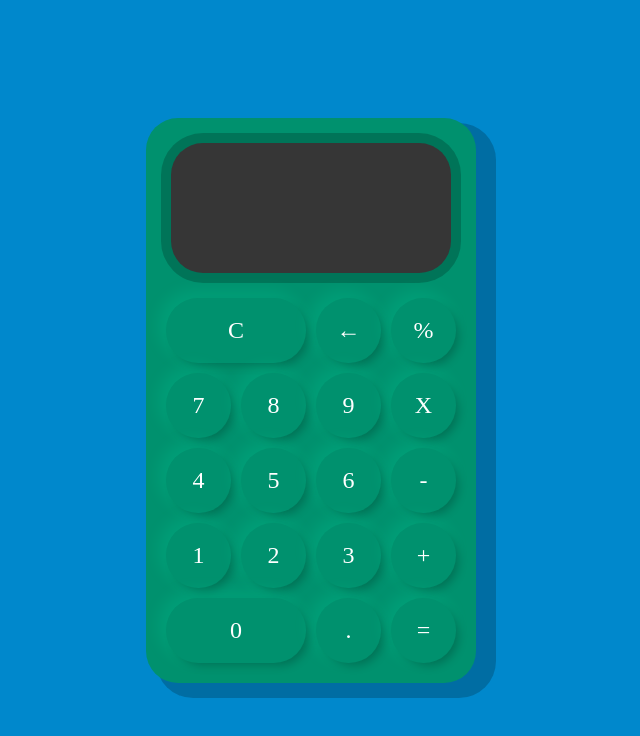
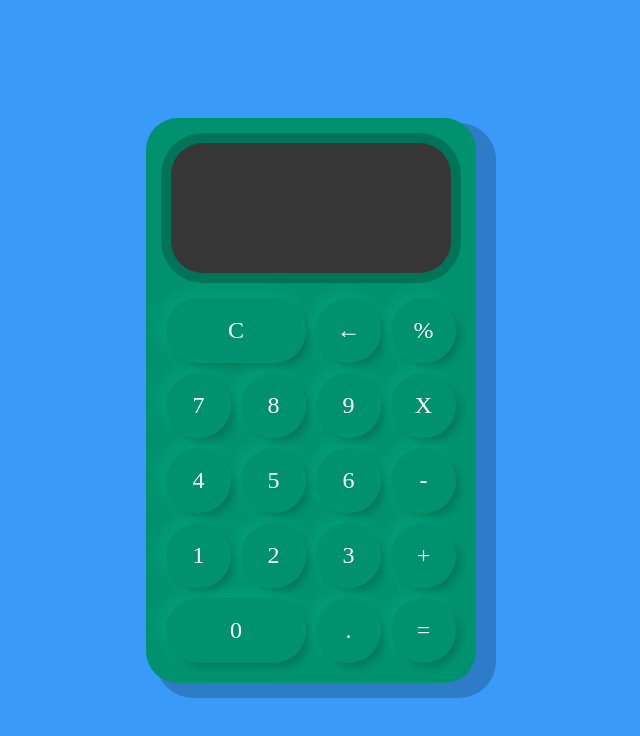
Before and after one commit to speedbuild98/calculadora-js, a plain HTML site: page index.html in a window 1280 px wide. Shown: the whole page, without its empty margins (329-969 px from the left). Drawn offline with Linux system fonts and the light colour scheme.

Commit message:
Update estilo.css

```diff
--- a/estilo.css
+++ b/estilo.css
@@ -5,7 +5,7 @@
 
 body{
       margin:0;
-      background-color: #0088CC;
+      background-color: #399af9;
 }
 
 .container{
```
